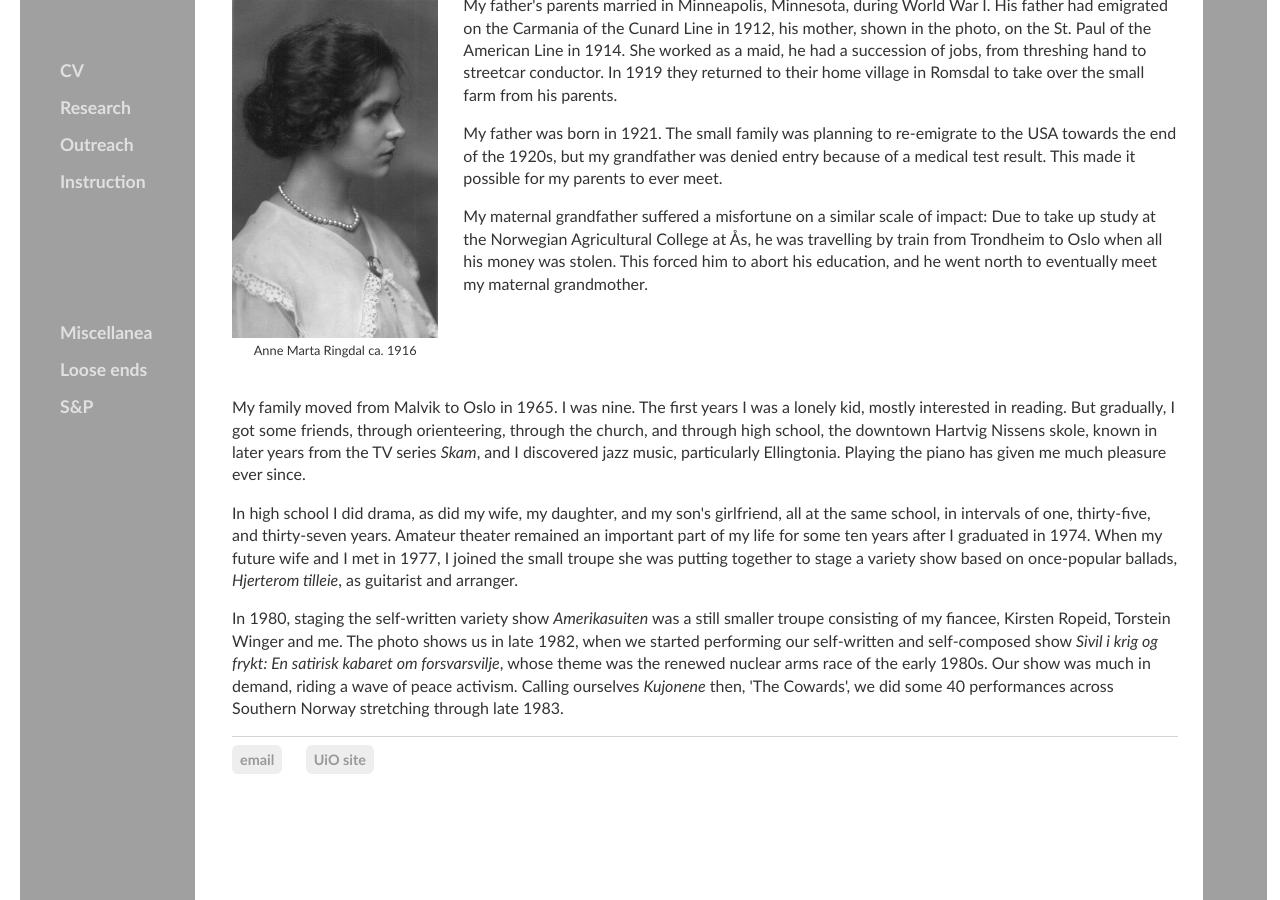
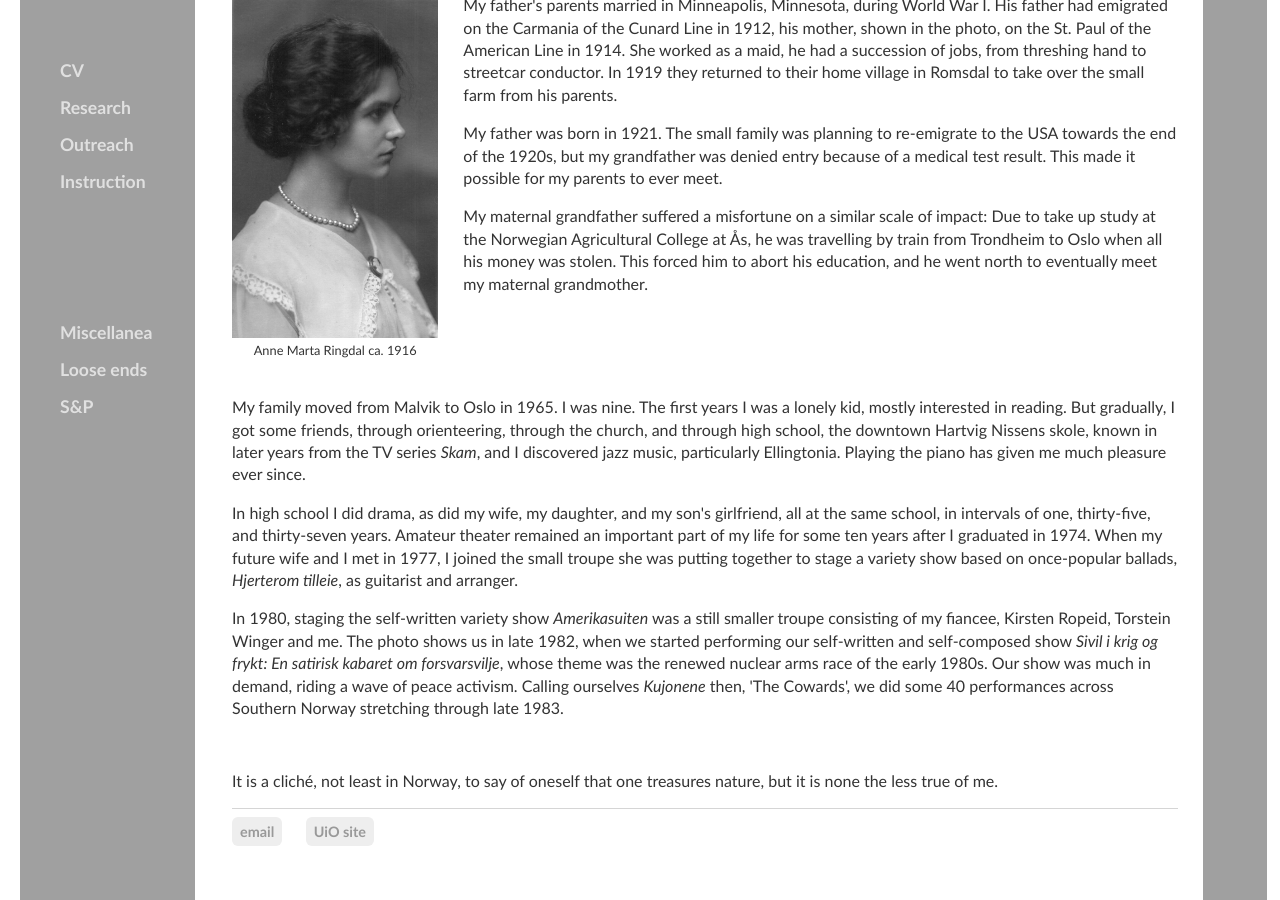
Before and after one commit to kjelljs/kjelljs.github.io, a Jekyll site: the page built from about/index.html, in a window 1280 px wide and 900 px high, scrolled down 3870 px. Built offline with Jekyll 4.4.1, drawn with Linux system fonts in a browser that asks for light colours.

Commit message:
Update index.html

```diff
--- a/about/index.html
+++ b/about/index.html
@@ -83,6 +83,11 @@ Amateur theater remained an important part of my life for some ten years after I
 <p>In 1980, staging the self-written variety show <i>Amerikasuiten</i> was a still smaller troupe consisting of my fiancee, Kirsten Ropeid, Torstein Winger and me. The photo shows us in late 1982, when we started performing our self-written and self-composed show <i>Sivil i krig og frykt: En satirisk kabaret om forsvarsvilje</i>, whose theme was the renewed nuclear arms race of the early 1980s. Our show was much in demand, riding a wave of peace activism. Calling ourselves <i>Kujonene</i> then, 'The Cowards', we did some 40 performances across Southern Norway stretching through late 1983.
 </p>
 </section>
-<!--p>I love hiking in forests and mountains. And while I treasure maps, I especially like to not know exactly where I am or am heading but go on.</p>-->
+<section>
+	</br>
+<p>It is a cliché, not least in Norway, to say of oneself that one treasures nature, but it is none the less true of me.
+</p>
+</section>
+<!--p>I love hiking in forests and mountains. And while I love maps, I especially like to not know exactly where I am or am heading but go on. Unexpected lakes or ponds ... all that the glaciers left, rocks ragged or smooth, and all that grows in the grooves and valleys ... and to row, on lakes or fjords, reaching lonely shores and improbable harbors </p>-->
 
 </div><!-- /.blurb -->
```
